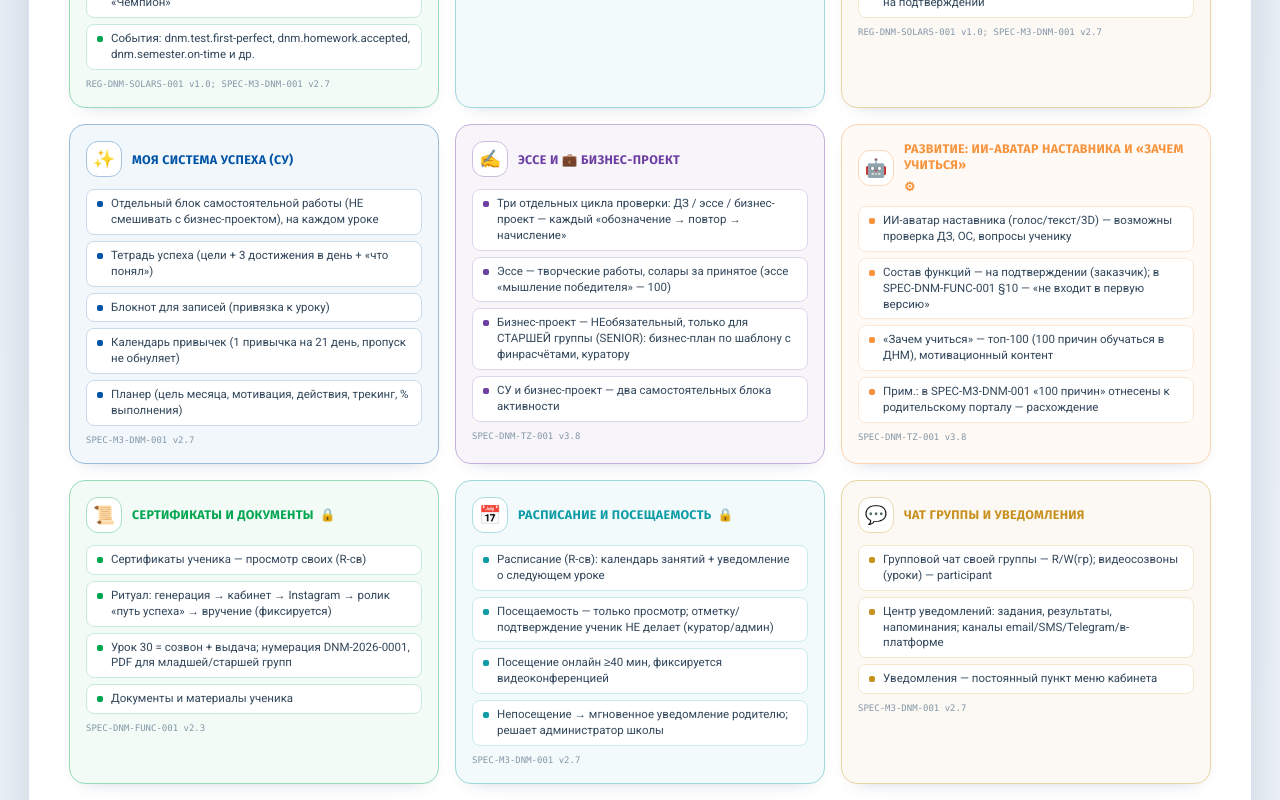
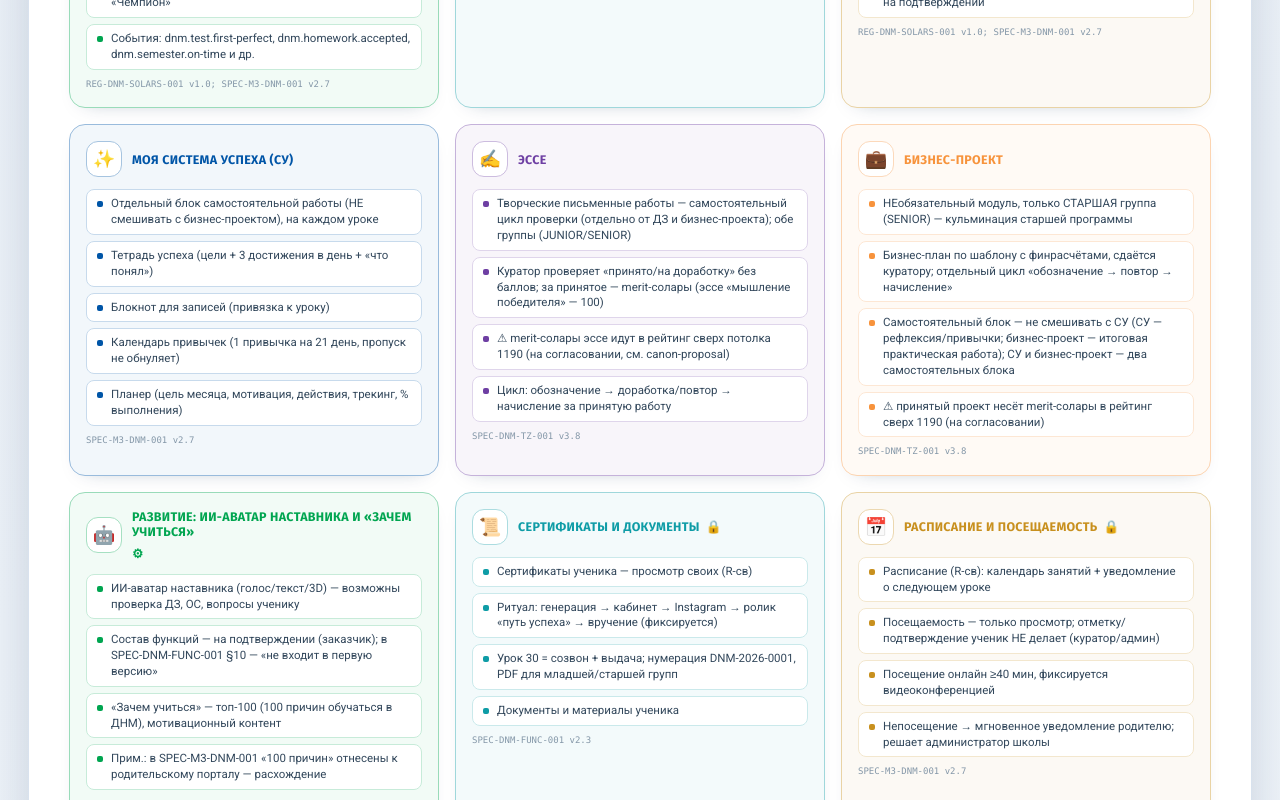
Before and after one commit to SigmeD/samo_architecture, a Next.js app: page /cabinet/child in a window 1280 px wide. Shown: the part 1560-2360 px from the top of the page. Built offline with nearby package versions, Linux system fonts and the light colour scheme.

Commit message:
feat(child): split Эссе/Бизнес-проект на домены + SPEC-DNM-RATING-001 в sources

```diff
--- a/content/cabinets/child.ts
+++ b/content/cabinets/child.ts
@@ -36,7 +36,19 @@ export const child: CabinetSpec = {
     { title: "🏆 Рейтинг ученика", items: ["Единая цифра = посещаемость + своевременность ДЗ + количество соларов", "Сравнение с одногруппниками (лидерборд группы)", "Сквозная «матрёшка»: ученики → кураторы → школы → франчайзи", "Состав «прогресса» — на подтверждении (заказчик)"], source: "SPEC-M3-DNM-001 v2.7", readOnly: true },
     { title: "🛍️ Магазин призов", items: ["Покупка за солары — CRU(св); магазин открыт ВЕСЬ семестр", "Призовой фонд (мерч «САМО»): ручка 600, футболка 1050, блокнот 700, шопер 1050, кепка 800, консультация наставника 3100, консультация основателя 4200", "Физтовары выдаёт администратор школы; цифровые — для тех, кто не может забрать", "Ученик видит только доступное в его школе; каталог — на подтверждении"], source: "REG-DNM-SOLARS-001 v1.0; SPEC-M3-DNM-001 v2.7" },
     { title: "✨ Моя система успеха (СУ)", items: ["Отдельный блок самостоятельной работы (НЕ смешивать с бизнес-проектом), на каждом уроке", "Тетрадь успеха (цели + 3 достижения в день + «что понял»)", "Блокнот для записей (привязка к уроку)", "Календарь привычек (1 привычка на 21 день, пропуск не обнуляет)", "Планер (цель месяца, мотивация, действия, трекинг, % выполнения)"], source: "SPEC-M3-DNM-001 v2.7" },
-    { title: "✍️ Эссе и 💼 Бизнес-проект", items: ["Три отдельных цикла проверки: ДЗ / эссе / бизнес-проект — каждый «обозначение → повтор → начисление»", "Эссе — творческие работы, солары за принятое (эссе «мышление победителя» — 100)", "Бизнес-проект — НЕобязательный, только для СТАРШЕЙ группы (SENIOR): бизнес-план по шаблону с финрасчётами, куратору", "СУ и бизнес-проект — два самостоятельных блока активности"], source: "SPEC-DNM-TZ-001 v3.8" },
+    { title: "✍️ Эссе", items: [
+      "Творческие письменные работы — самостоятельный цикл проверки (отдельно от ДЗ и бизнес-проекта); обе группы (JUNIOR/SENIOR)",
+      "Куратор проверяет «принято/на доработку» без баллов; за принятое — merit-солары (эссе «мышление победителя» — 100)",
+      "⚠ merit-солары эссе идут в рейтинг сверх потолка 1190 (на согласовании, см. canon-proposal)",
+      "Цикл: обозначение → доработка/повтор → начисление за принятую работу",
+    ], source: "SPEC-DNM-TZ-001 v3.8" },
+
+    { title: "💼 Бизнес-проект", items: [
+      "НЕобязательный модуль, только СТАРШАЯ группа (SENIOR) — кульминация старшей программы",
+      "Бизнес-план по шаблону с финрасчётами, сдаётся куратору; отдельный цикл «обозначение → повтор → начисление»",
+      "Самостоятельный блок — не смешивать с СУ (СУ — рефлексия/привычки; бизнес-проект — итоговая практическая работа); СУ и бизнес-проект — два самостоятельных блока",
+      "⚠ принятый проект несёт merit-солары в рейтинг сверх 1190 (на согласовании)",
+    ], source: "SPEC-DNM-TZ-001 v3.8" },
     { title: "🤖 Развитие: ИИ-аватар наставника и «Зачем учиться»", toggleable: true, items: ["ИИ-аватар наставника (голос/текст/3D) — возможны проверка ДЗ, ОС, вопросы ученику", "Состав функций — на подтверждении (заказчик); в SPEC-DNM-FUNC-001 §10 — «не входит в первую версию»", "«Зачем учиться» — топ-100 (100 причин обучаться в ДНМ), мотивационный контент", "Прим.: в SPEC-M3-DNM-001 «100 причин» отнесены к родительскому порталу — расхождение"], source: "SPEC-DNM-TZ-001 v3.8" },
     { title: "📜 Сертификаты и документы", items: ["Сертификаты ученика — просмотр своих (R-св)", "Ритуал: генерация → кабинет → Instagram → ролик «путь успеха» → вручение (фиксируется)", "Урок 30 = созвон + выдача; нумерация DNM-2026-0001, PDF для младшей/старшей групп", "Документы и материалы ученика"], source: "SPEC-DNM-FUNC-001 v2.3", readOnly: true },
     { title: "📅 Расписание и посещаемость", items: ["Расписание (R-св): календарь занятий + уведомление о следующем уроке", "Посещаемость — только просмотр; отметку/подтверждение ученик НЕ делает (куратор/админ)", "Посещение онлайн ≥40 мин, фиксируется видеоконференцией", "Непосещение → мгновенное уведомление родителю; решает администратор школы"], source: "SPEC-M3-DNM-001 v2.7", readOnly: true },
@@ -65,5 +77,6 @@ export const child: CabinetSpec = {
     { id: "SPEC-M3-DNM-001", version: "2.7" }, { id: "SPEC-DNM-FUNC-001", version: "2.3" },
     { id: "SPEC-DNM-TZ-001", version: "3.8" }, { id: "REG-DNM-SOLARS-001", version: "1.0" },
     { id: "CONV-RBAC-DNM-001", version: "1.4" },
+    { id: "SPEC-DNM-RATING-001", version: "1.2" },
   ],
 };
```
Also changed, not shown: 1 other file (tests, documents, lock files or other folders).
